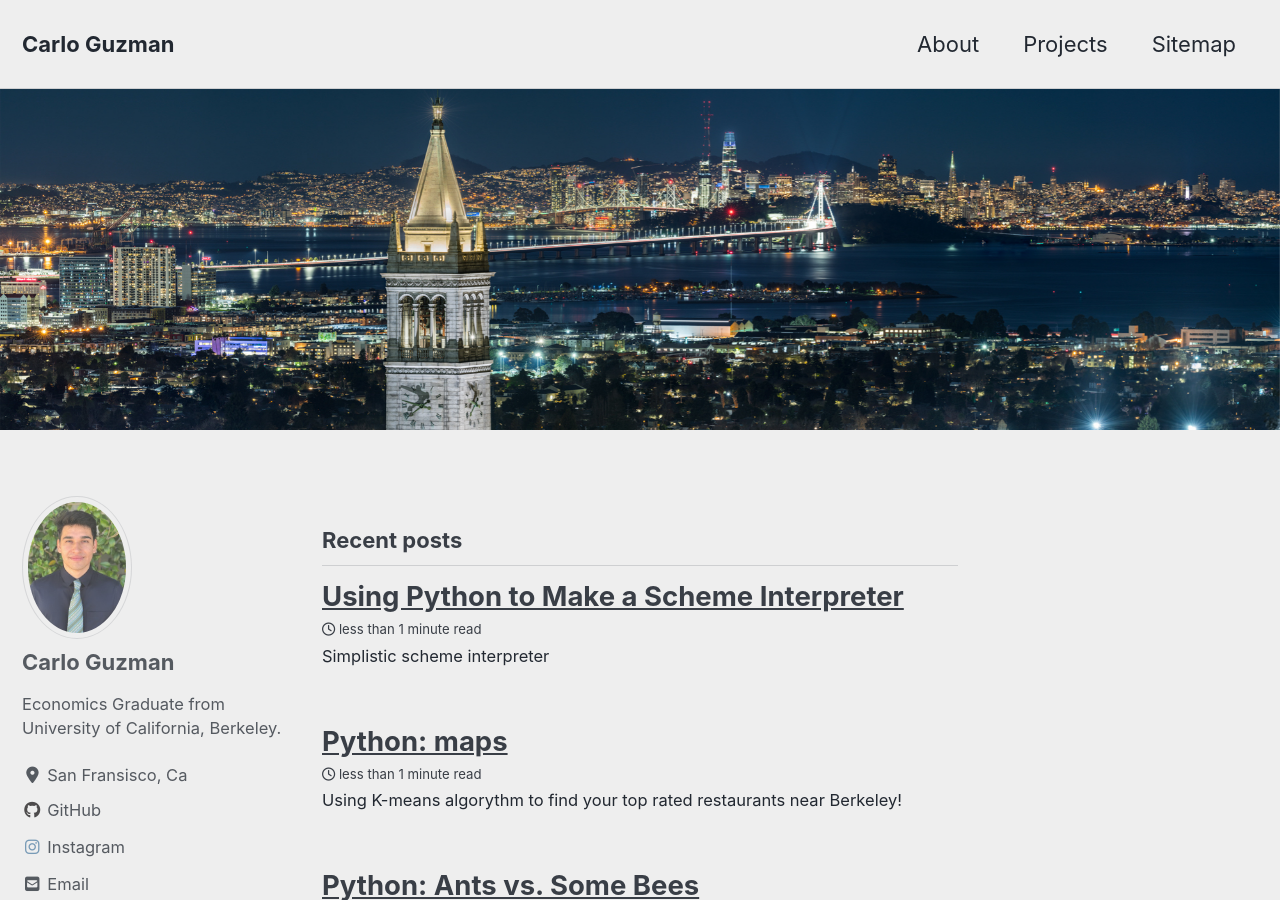
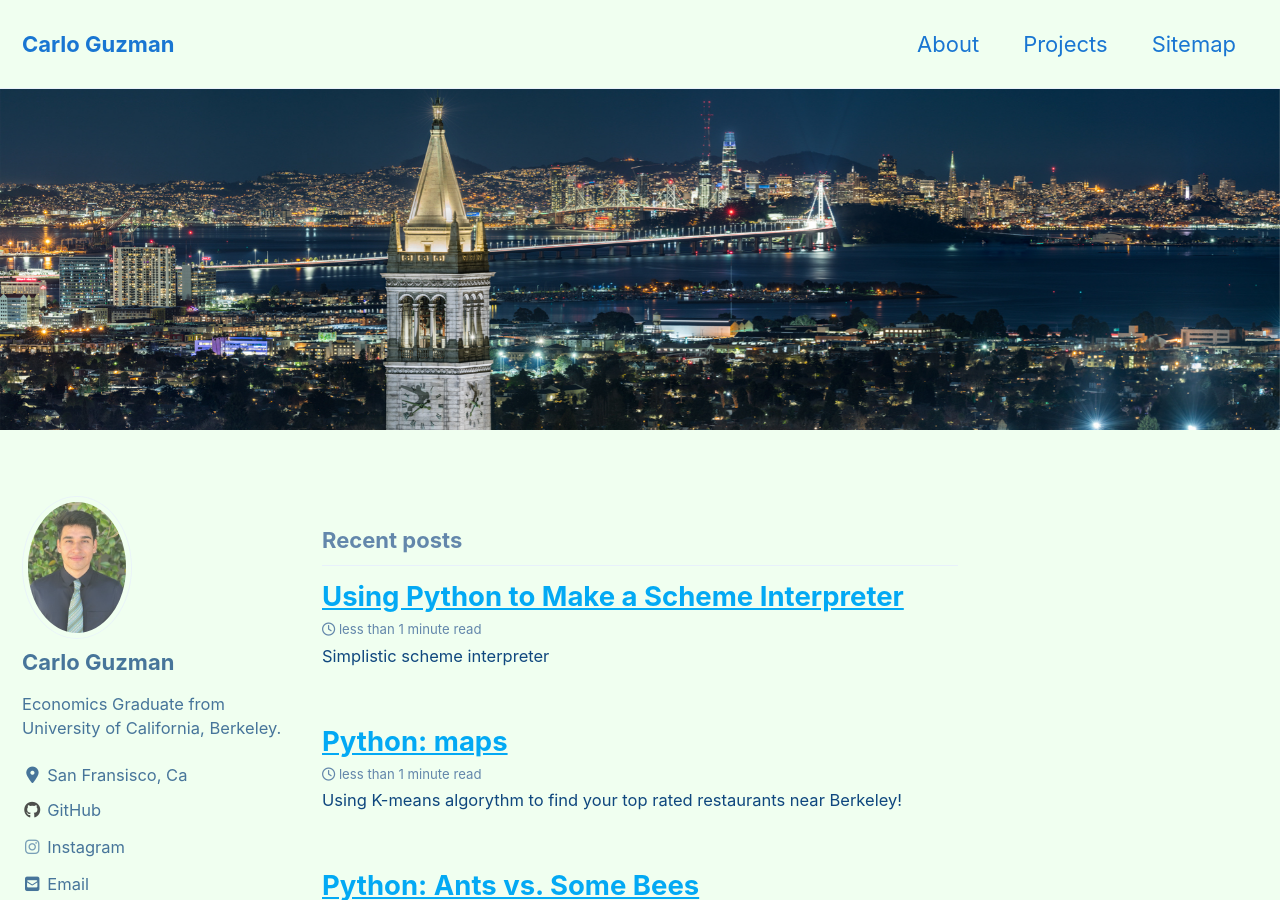
Before and after one commit to poptropicaman52/poptropicaman52.github.io, a Jekyll site: the page built from index.html, in a window 1280 px wide and 900 px high. Built offline with Jekyll 4.4.1, drawn with Linux system fonts in a browser that asks for light colours; cached includes are drawn as plain includes; nearby versions of some CDN libraries; the list of posts is cut into pages by our own code.

```diff
--- a/_config.yml
+++ b/_config.yml
@@ -12,7 +12,7 @@
 
 # theme                  : "minimal-mistakes-jekyll"
 # remote_theme           : "mmistakes/minimal-mistakes"
-minimal_mistakes_skin    : "air" # "air", "aqua", "contrast", "dark", "dirt", "neon", "mint", "plum", "sunrise"
+minimal_mistakes_skin    : "aqua" # "air", "aqua", "contrast", "dark", "dirt", "neon", "mint", "plum", "sunrise"
 
 # Site Settings
 locale                   : "en-US"
```
Also changed, not shown: _pages/projects.md (+0 -1 lines).
